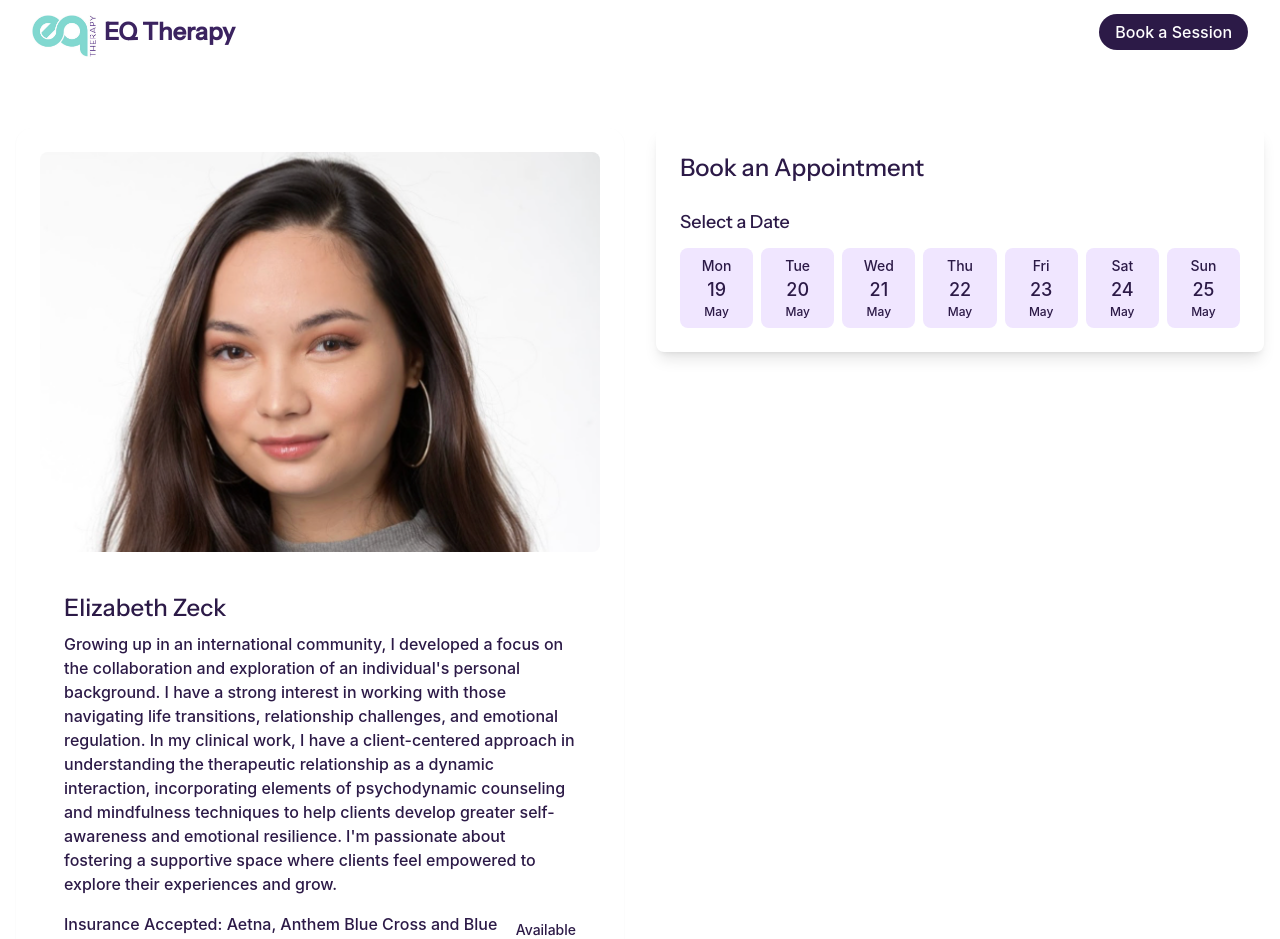
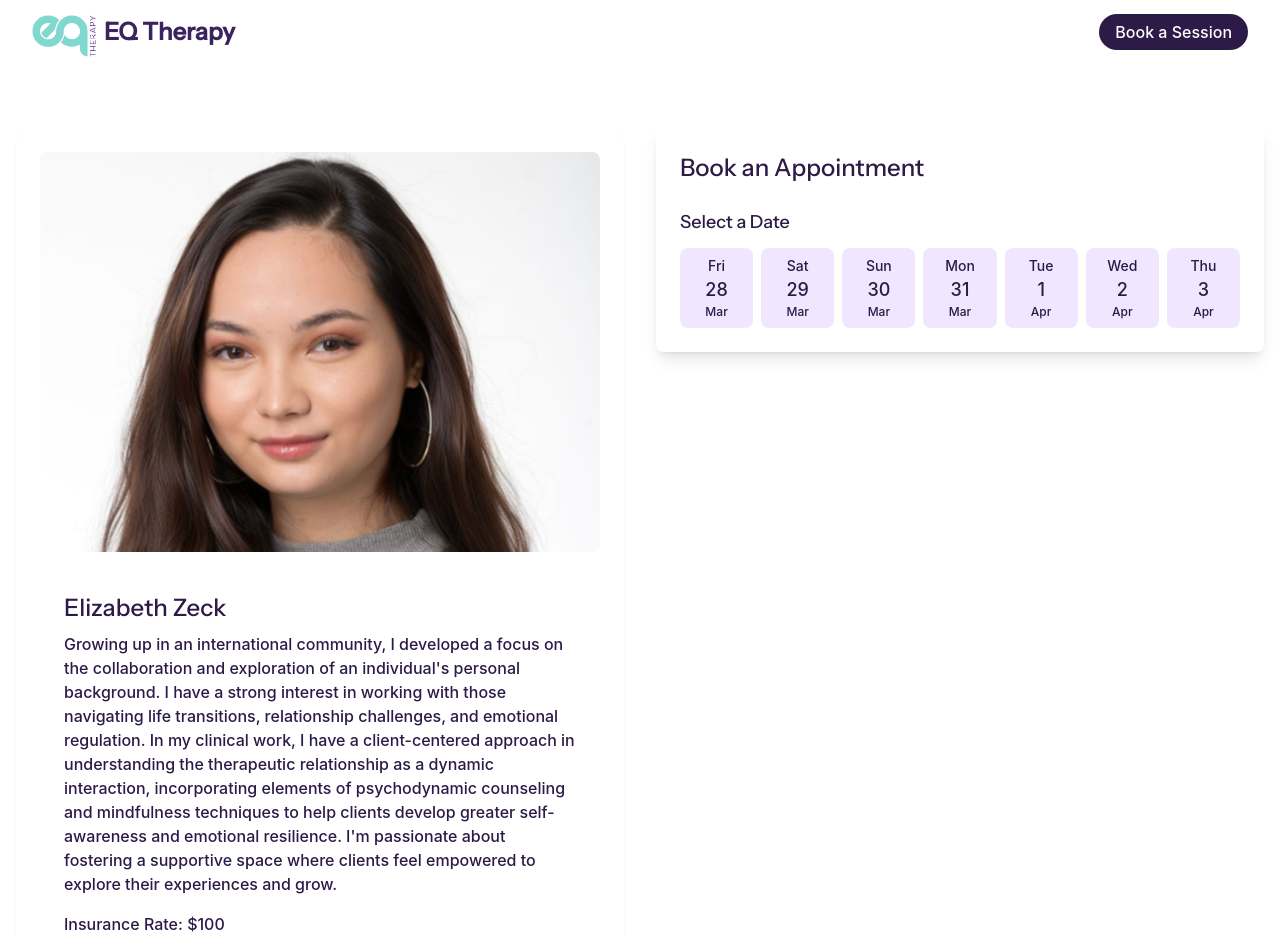
Before and after one commit to daivikk/eq-therapy, a Next.js app: page /therapists/elizabeth-zeck in a window 1280 px wide. Shown: the top 939 px of the page. Built offline with nearby package versions, Linux system fonts and the light colour scheme.

Commit message:
removed insurance rates + available from

```diff
--- a/src/app/therapists/[id]/page.jsx
+++ b/src/app/therapists/[id]/page.jsx
@@ -24,7 +24,7 @@ const therapists = [
     image: linImage,
     bio: "Therapy with me is collaborative and tailored to your unique needs. With experience in private mental health settings and volunteer work in community settings, I strive to bring a balanced perspective that integrates empathy with an understanding of diverse life experiences. I integrate psychodynamic, person-centered, and cognitive behavioral modalities, offering a holistic and evidence-based approach. I have experience supporting adults dealing with anxiety, ADHD, depression, trauma, interpersonal challenges, life transitions, and burnout. No matter what brings you to therapy, I am committed to guiding you through the process with patience and understanding.",
     // specialties: ['Anxiety', 'ADHD', 'Depression', 'Trauma'],
-    rate: 'Insurance Accepted: Aetna, Anthem Blue Cross and Blue Shield, Anthem EAP, Blue Cross Blue Shield of Massachusetts, Carelon Behavioral Health, Cigna, Oscar, Oxford, Quest Behavioral Health, United Healthcare',
+    rate: 'Insurance Rate: $100',
     availability: {
       monday: ['10:00 AM', '11:00 AM', '2:00 PM', '3:00 PM', '6:00 PM', '7:00 PM', '8:00 PM'],
       tuesday: ['1:00 PM', '2:00 PM', '3:00 PM', '4:00 PM', '5:00 PM', '6:00 PM'],
@@ -40,7 +40,7 @@ const therapists = [
     image: shadenImage,
     bio: "I am committed to creating a compassionate and affirming space where clients can explore their emotions, relationships, and identities. I utilize relational and psychodynamic approaches to help clients deepen their self-awareness and navigate life's challenges. My clinical experience spans inpatient hospital settings, nonprofit organizations, and private practice, allowing me to work with a diverse range of clients and presenting concerns. In addition to my clinical work, I have a background in psychological research, further enriching my understanding of mental health and human behavior. My approach is collaborative and insight-oriented, focusing on how past experiences shape present patterns and fostering meaningful personal growth.",
     // specialties: ['Relational Therapy', 'Psychodynamic Therapy', 'Mental Health'],
-    rate: 'Insurance Accepted: Aetna, Anthem Blue Cross and Blue Shield, Anthem EAP, Blue Cross Blue Shield of Massachusetts, Carelon Behavioral Health, Cigna, Oscar, Oxford, Quest Behavioral Health, United Healthcare',
+    rate: 'Insurance Rate: $100',
     availability: {
       monday: ['4:00 PM', '5:00 PM', '6:00 PM', '7:00 PM'],
       tuesday: ['1:00 PM', '2:00 PM', '3:00 PM', '6:00 PM'],
@@ -55,8 +55,8 @@ const therapists = [
     image: elizabethImage,
     bio: "Growing up in an international community, I developed a focus on the collaboration and exploration of an individual's personal background. I have a strong interest in working with those navigating life transitions, relationship challenges, and emotional regulation. In my clinical work, I have a client-centered approach in understanding the therapeutic relationship as a dynamic interaction, incorporating elements of psychodynamic counseling and mindfulness techniques to help clients develop greater self-awareness and emotional resilience. I'm passionate about fostering a supportive space where clients feel empowered to explore their experiences and grow.",
     // specialties: ['Life Transitions', 'Relationship Challenges', 'Emotional Regulation', 'Mindfulness'],
-    rate: 'Insurance Accepted: Aetna, Anthem Blue Cross and Blue Shield, Anthem EAP, Blue Cross Blue Shield of Massachusetts, Carelon Behavioral Health, Cigna, Oscar, Oxford, Quest Behavioral Health, United Healthcare',
-    availableFrom: 'May 2025',
+    rate: 'Insurance Rate: $100',
+    // availableFrom: 'May 2025',
     availability: {
       monday: ['1:00 PM', '2:00 PM', '3:00 PM', '4:00 PM', '5:00 PM', '6:00 PM', '7:00 PM'],
       tuesday: ['9:00 AM', '10:00 AM', '11:00 AM', '12:00 PM', '1:00 PM', '2:00 PM'],
@@ -73,8 +73,8 @@ const therapists = [
     image: gianellaImage,
     bio: "I am dedicated to helping adolescents, young adults, and couples navigate anxiety, attachment, and relationship challenges. My approach focuses on identifying and reshaping unhelpful thought patterns and behaviors that impact emotional well-being. I believe in a collaborative and supportive approach, creating a space where clients feel heard, empowered, and equipped with the tools to build resilience and meaningful connections. My passion lies in helping individuals develop self-awareness, strengthen their relationships, and grow into their best selves. If you're interested in working with me, please send an appointment request.",
     // specialties: ['Anxiety', 'Attachment Issues', 'Relationship Challenges', 'Young Adults'],
-    rate: 'Insurance Accepted: Aetna, Anthem Blue Cross and Blue Shield, Anthem EAP, Blue Cross Blue Shield of Massachusetts, Carelon Behavioral Health, Cigna, Oscar, Oxford, Quest Behavioral Health, United Healthcare',
-    availableFrom: 'May 2025',
+    rate: 'Insurance Rate: $100',
+    // availableFrom: 'May 2025',
     availability: {
       monday: ['9:00 AM', '10:00 AM', '1:00 PM', '2:00 PM', '3:00 PM', '4:00 PM', '5:00 PM', '6:00 PM', '7:00 PM'],
       tuesday: ['9:00 AM', '10:00 AM', '11:00 AM', '12:00 PM', '1:00 PM', '2:00 PM', '3:00 PM', '4:00 PM', '7:00 PM', '8:00 PM'],
@@ -89,8 +89,8 @@ const therapists = [
     image: jordanImage,
     bio: "I am passionate about providing client-centered care and creating an inclusive environment for individuals from diverse backgrounds. I'm open to working with individuals from all walks of life, and have experience working with adults, college students, adolescents, children, LGBTQ+ individuals, and people with disabilities. In my clinical approach, I value collaboration, empathy, and self-exploration throughout the therapeutic process. I take a person-centered and narrative approach to counseling and am flexible in integrating other orientations to support each client's unique needs.",
     // specialties: ['LGBTQ+', 'College Students', 'Person-Centered Therapy', 'Narrative Therapy'],
-    rate: 'Insurance Accepted: Aetna, Anthem Blue Cross and Blue Shield, Anthem EAP, Blue Cross Blue Shield of Massachusetts, Carelon Behavioral Health, Cigna, Oscar, Oxford, Quest Behavioral Health, United Healthcare',
-    availableFrom: 'May 2025',
+    rate: 'Insurance Rate: $100',
+    // availableFrom: 'May 2025',
     availability: {
       monday: ['4:00 PM', '5:00 PM', '6:00 PM', '7:00 PM', '8:00 PM'],
       tuesday: ['8:00 AM', '9:00 AM', '10:00 AM', '11:00 AM', '12:00 PM', '4:00 PM', '5:00 PM', '6:00 PM', '7:00 PM', '8:00 PM'],
@@ -104,8 +104,8 @@ const therapists = [
     image: stevenImage,
     bio: "My approach is to help individuals foster and discover their best selves. Together, we will address how to cope with stressors in everyday life in a judgment-free space. We will work on processing, adapting, or improving during life transitions. Therapy is a space that can bring forth a variety of personal successes when working in a goal-oriented environment. I am devoted to helping individuals develop the tools they feel they need to succeed. I specialize in evidence-based therapies including cognitive behavioral therapy (CBT) and solutions-oriented Therapy (SOT). I can alter my therapeutic approach depending on clients’ needs. In working together, we will measure personal development, achievements, and progress. Take that leap forward.",
     // specialties: ['CBT', 'Solutions-Oriented Therapy', 'Life Transitions', 'Personal Development'],
-    rate: 'Insurance Accepted: Aetna, Anthem Blue Cross and Blue Shield, Anthem EAP, Blue Cross Blue Shield of Massachusetts, Carelon Behavioral Health, Cigna, Oscar, Oxford, Quest Behavioral Health, United Healthcare',
-    availableFrom: 'May 2025',
+    rate: 'Insurance Rate: $100',
+    // availableFrom: 'May 2025',
     availability: {
       monday: ['3:00 PM', '4:00 PM', '5:00 PM', '6:00 PM', '7:00 PM', '8:00 PM'],
       tuesday: ['11:00 AM', '12:00 PM', '1:00 PM', '2:00 PM'],
@@ -119,8 +119,8 @@ const therapists = [
     image: haydenImage,
     bio: "My therapeutic approach blends Cognitive Behavioral Therapy (CBT) and psychodynamic principles to encourage self-awareness, challenge unhelpful thought patterns, and develop effective coping strategies. I understand that every person is unique so I work collaboratively with clients to develop a strategy that supports their individualized goals. My work is rooted in promoting self-compassion, resilience, and self-awareness, empowering clients to break free from past patterns and move forward with confidence. I believe that healing is not linear, and together we will celebrate progress while addressing challenges with curiosity and care. Whether you’re seeking support to heal from trauma or guidance on building healthier relationships, I'm here to help you create lasting change.",
     // specialties: ['CBT', 'Psychodynamic', 'Trauma Healing', 'Self-Compassion'],
-    rate: 'Insurance Accepted: Aetna, Anthem Blue Cross and Blue Shield, Anthem EAP, Blue Cross Blue Shield of Massachusetts, Carelon Behavioral Health, Cigna, Oscar, Oxford, Quest Behavioral Health, United Healthcare',
-    availableFrom: 'May 2025',
+    rate: 'Insurance Rate: $100',
+    // availableFrom: 'May 2025',
     availability: {
       monday: ['1:00 PM', '2:00 PM', '3:00 PM', '4:00 PM', '5:00 PM', '6:00 PM', '7:00 PM'],
       wednesday: ['1:30 PM', '2:30 PM', '3:30 PM', '4:30 PM', '5:30 PM', '6:30 PM', '7:30 PM'],
```
